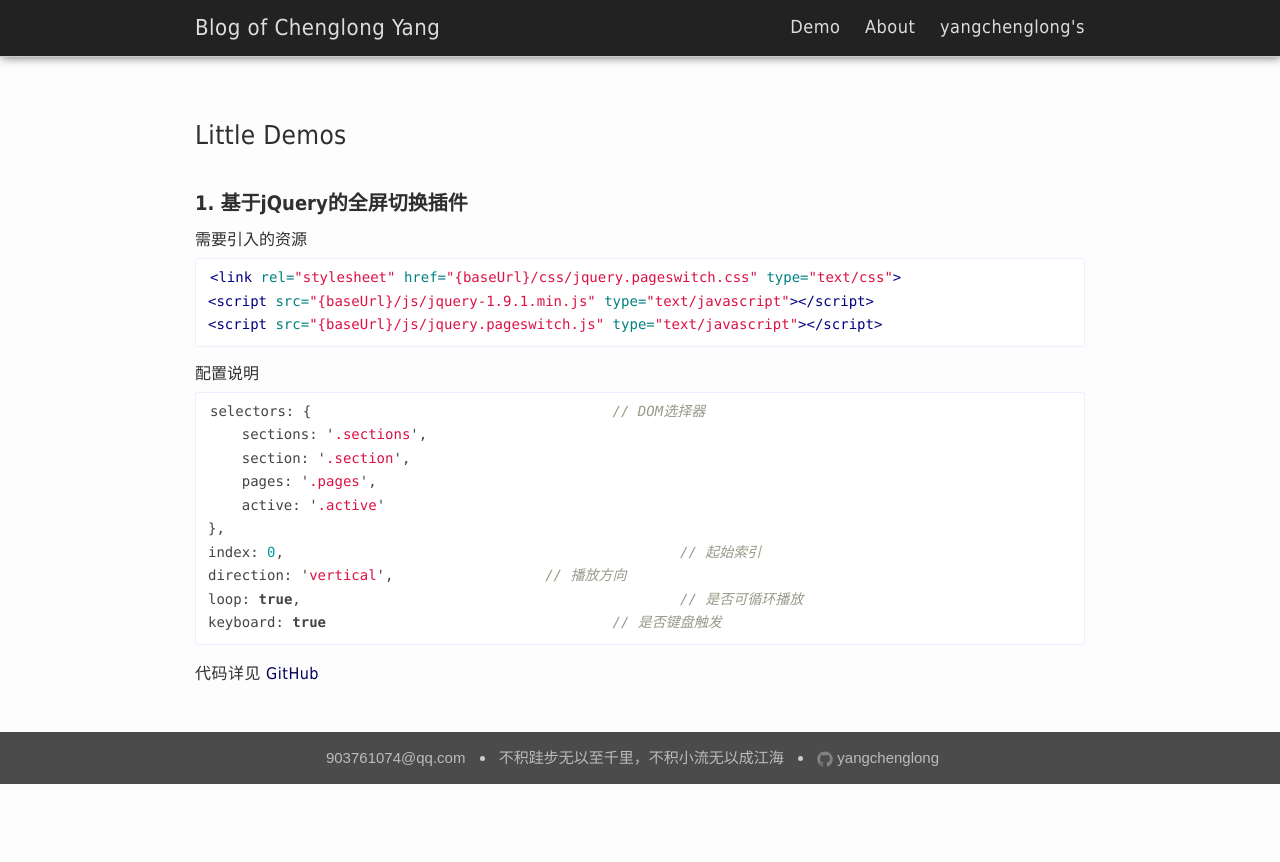
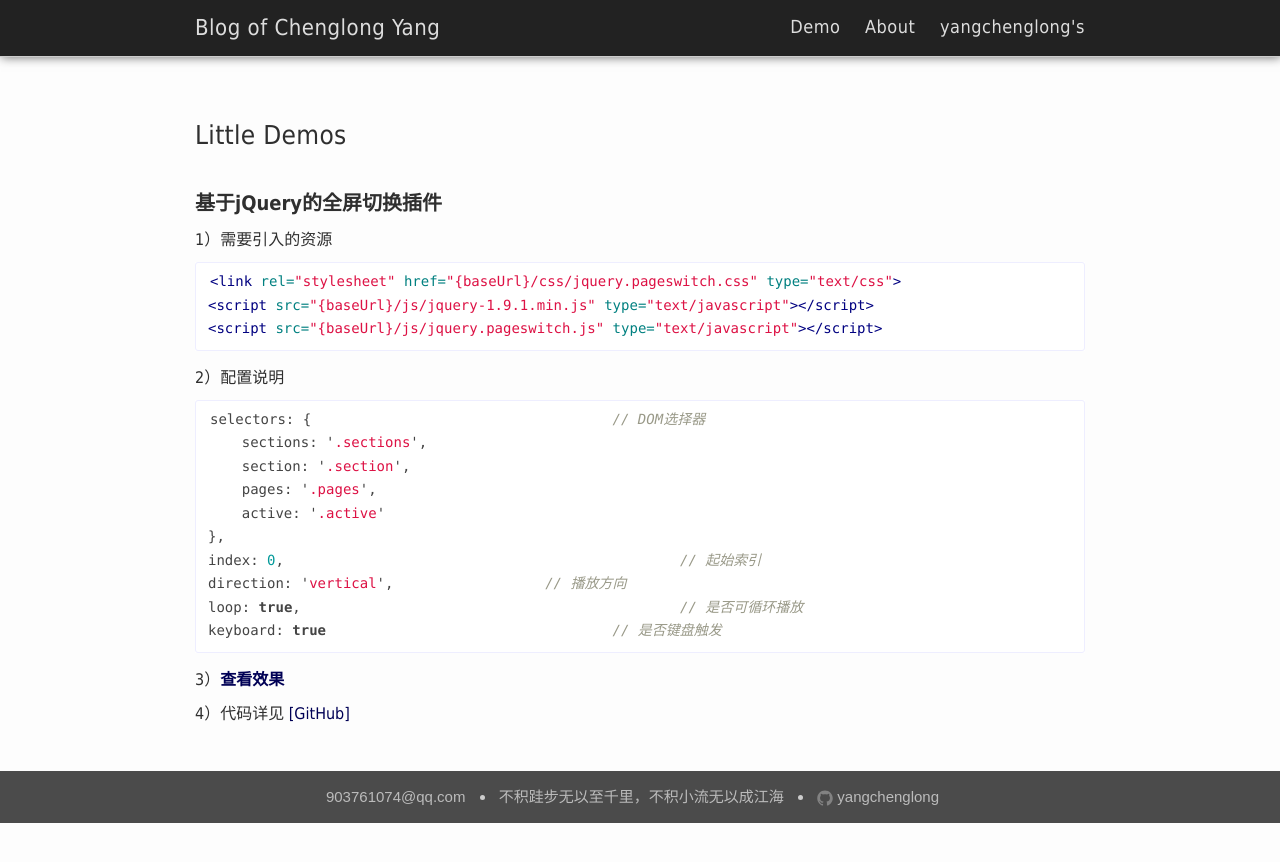
Before and after one commit to laurelyoung/laurelyoung.github.io, a Jekyll site: the page built from demo.md, in a window 1280 px wide. Shown: the top 862 px of the page. Built offline with Jekyll 4.4.1, drawn with Linux system fonts in a browser that asks for light colours; Markdown is read by kramdown in place of the engine named in the settings; comment, search, counter and statistics services are not loaded.

Commit message:
fix PageSwitch

````diff
--- a/demo.md
+++ b/demo.md
@@ -6,9 +6,9 @@ permalink: /demo/
 
 
 
-## 1. 基于jQuery的全屏切换插件
+## 基于jQuery的全屏切换插件
 
-### 需要引入的资源
+### 1）需要引入的资源
 
 ``` html
 <link rel="stylesheet" href="{baseUrl}/css/jquery.pageswitch.css" type="text/css">
@@ -16,7 +16,7 @@ permalink: /demo/
 <script src="{baseUrl}/js/jquery.pageswitch.js" type="text/javascript"></script>
 ```
 
-### 配置说明
+### 2）配置说明
 
 ``` javascript
 selectors: {					// DOM选择器
@@ -31,4 +31,7 @@ loop: true,						// 是否可循环播放
 keyboard: true					// 是否键盘触发
 ```
 
-代码详见 [GitHub](https://github.com/yangchenglong/yangchenglong.github.io/tree/master/demo/PageSwitch)
+### 3）[**查看效果**](PageSwitch/)
+
+
+### 4）代码详见 [\[GitHub\]](https://github.com/yangchenglong/yangchenglong.github.io/tree/master/demo/PageSwitch)
--- a/static/css/index.css
+++ b/static/css/index.css
@@ -156,7 +156,8 @@ a:hover {
 
 .page-content .post-content h3 {
     font-size: 16px;
-    margin-bottom: 0;
+    margin-top: 10px;
+    margin-bottom: 10px;
 }
 
 .page-content .post-list li a h2 {
````
